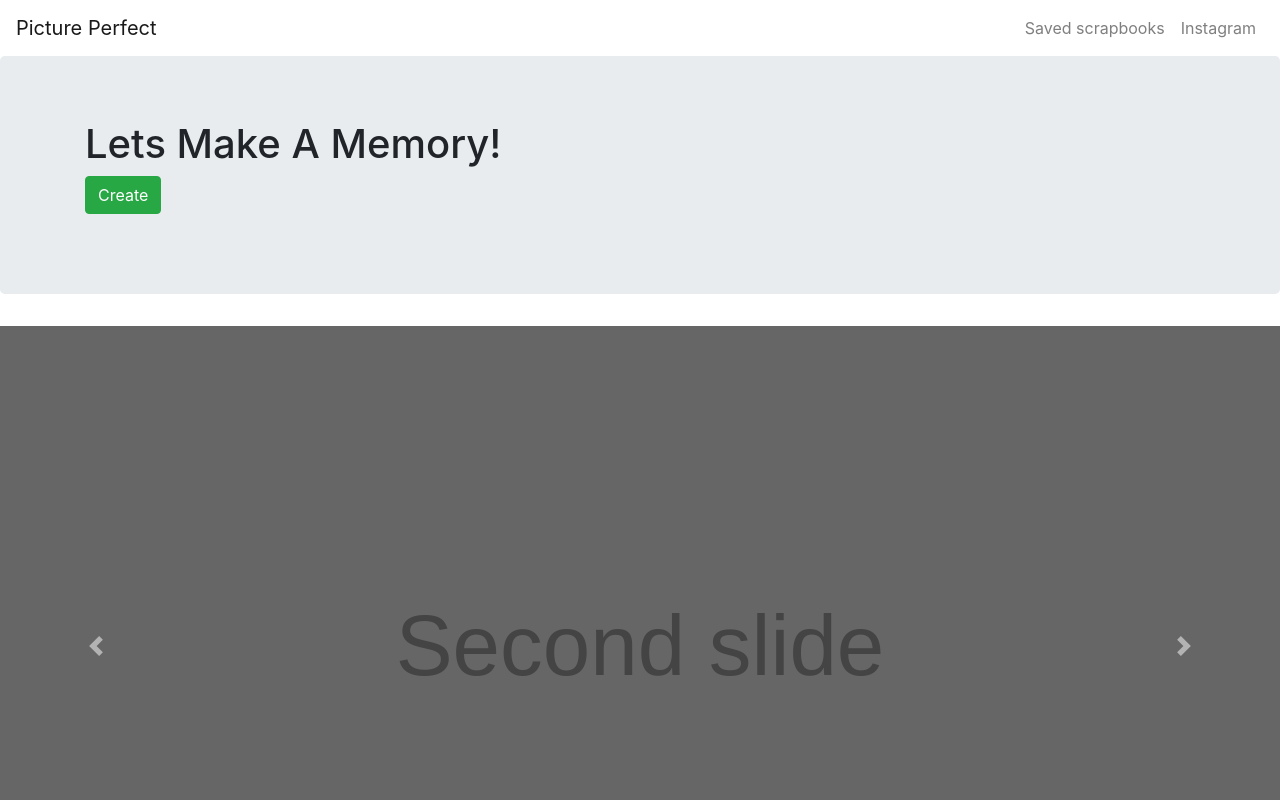
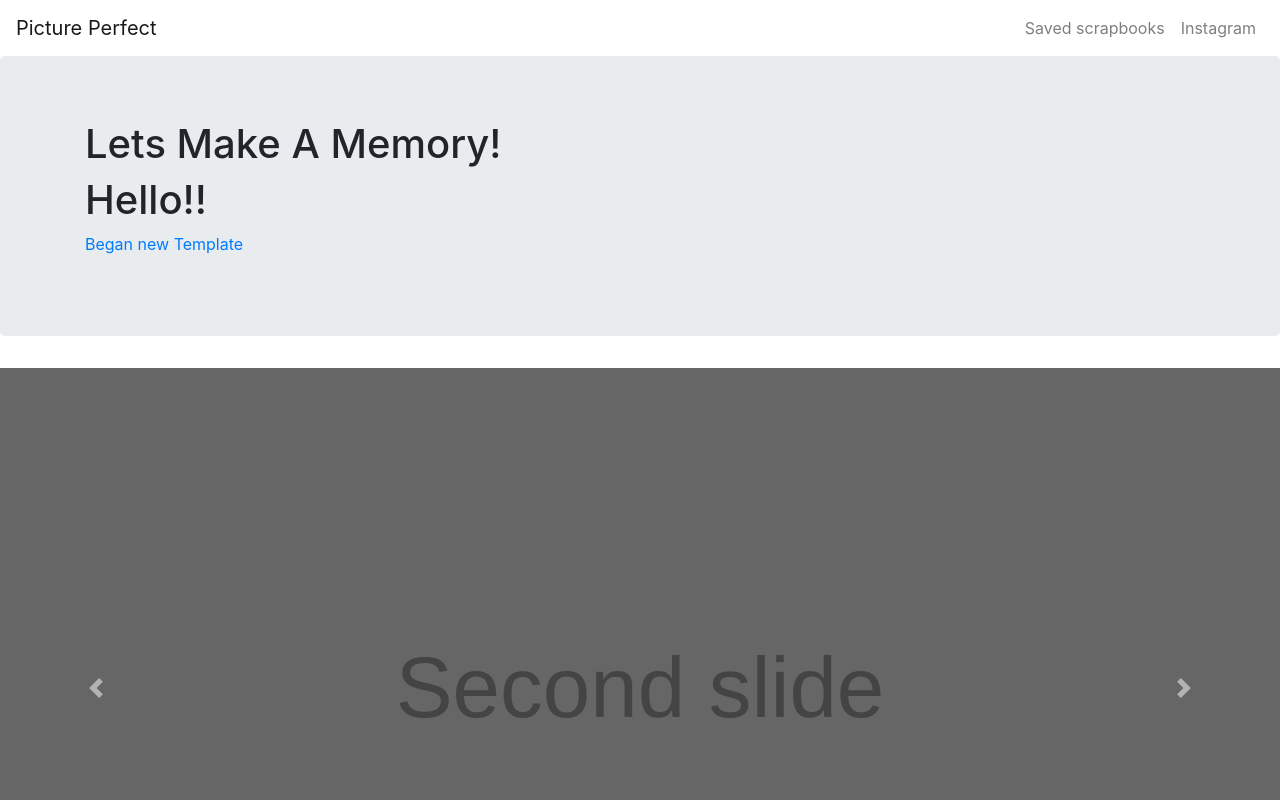
Before and after one commit to UPenn-final-project/picture-Perfect, a React (Create React App) app: page / in a window 1280 px wide. Shown: the top 800 px of the page. Built offline with nearby package versions, Linux system fonts and the light colour scheme.

Commit message:
began template href

```diff
--- a/src/App.js
+++ b/src/App.js
@@ -13,6 +13,7 @@ import { Collapse,
     Jumbotron,
     Button } from 'reactstrap';
     import React from 'react';
+    import ReactDOM from "react-dom";
     import Home from "./pages/Home";
   import {
     Card, CardText, CardBody, CardLink,
@@ -24,7 +25,8 @@ import {Component} from 'react';
           super(props);
           this.toggle = this.toggle.bind(this);
           this.state = {
-              isOpen: false
+              isOpen: false,
+              name: ""
           };
       }
       toggle() {
@@ -54,16 +56,15 @@ import {Component} from 'react';
                       <Container>
                           <Row>
                               <Col>
+
                                   <h1>Lets Make A Memory!</h1>
                                   <p>
-                                      <Button
-                                          tag="a"
-                                          color="success"
-                                          size="large"
-                                          target="_blank"
-                                      >
-                                          Create
-                                      </Button>
+                                  <div className="App">
+        <h1>Hello!! {this.state.name}</h1>
+        <a href="javascript:;">
+          Began new Template
+        </a>
+      </div>
                                   </p>
                               </Col>
                           </Row>
@@ -82,4 +83,6 @@ import {Component} from 'react';
           );
       }
   }
+  const rootElement = document.getElementById("root");
+ReactDOM.render(<App />, rootElement);
   export default App;
```
